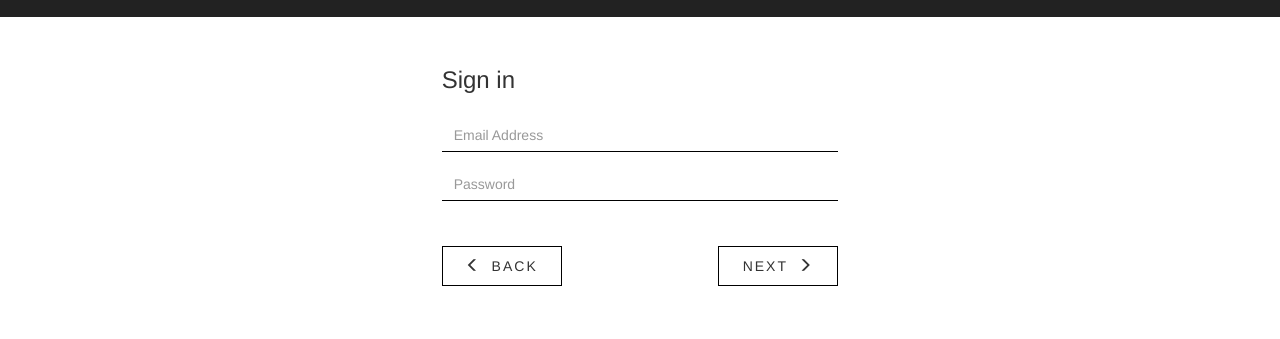
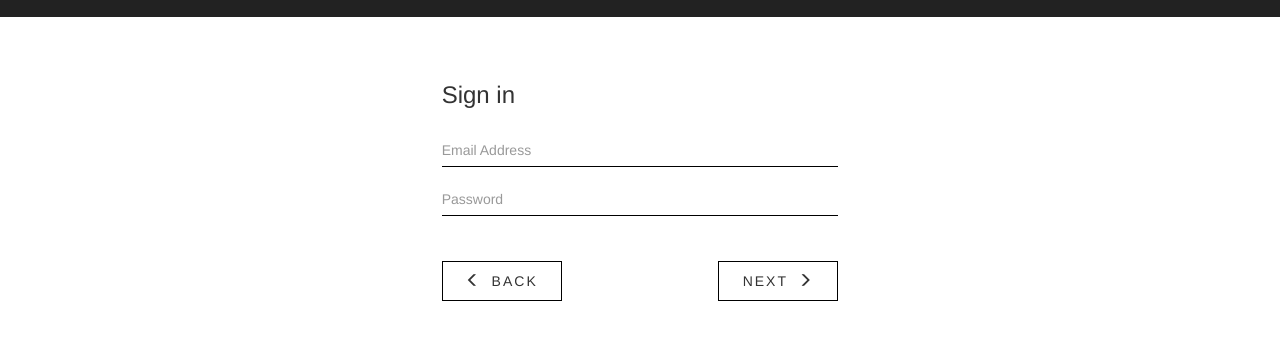
Before and after one commit to kristingreenslit/react-debug-exercise, a React app: page / in a window 1280 px wide. Both pictures are taken after a click on the button "SIGN IN". Shown: the part 63-402 px from the top of the page. Built offline with nearby package versions, Linux system fonts and the light colour scheme.

Commit message:
remove unused files

```diff
--- a/src/components/LoginForm.js
+++ b/src/components/LoginForm.js
@@ -10,9 +10,9 @@ class LoginForm extends Component {
 
   render() {
     return (
-      <Form horizontal onSubmit={this.onFormSubmit}>
+      <Form horizontal className='mt9x' onSubmit={this.onFormSubmit}>
         <fieldset>
-          <Col smOffset={4} sm={6} className='mt6x'>
+          <Col smOffset={4} sm={6}>
 
             <FormGroup>
               <Col sm={8}><h3 className='text-left'>Sign in</h3></Col>
--- a/src/containers/App.js
+++ b/src/containers/App.js
@@ -1,7 +1,6 @@
 import React, { Component } from 'react';
 import Navbar from '../components/Navbar';
 import LoginForm from '../components/LoginForm';
-// import Footer from '../components/Footer';
 import '../styles/App.css';
 
 class App extends Component {
--- a/src/styles/App.css
+++ b/src/styles/App.css
@@ -34,11 +34,13 @@ body {
   border-bottom: 1px solid black !important;
   border-radius: 0 !important;
   box-shadow: none !important;
+  padding-left: 0 !important;
 }
 
 .border-black { border: 1px solid black; }
 .border-white { border: 1px solid white; }
 .mt6x { margin-top: 30px; }
+.mt9x { margin-top: 45px; }
 .pl2x { padding-left: 10px ;}
 .pr2x { padding-right: 10px ;}
 .text-left { text-align: left; }
```
Also changed, not shown: src/components/footer.js (deleted, +0 -12 lines).
